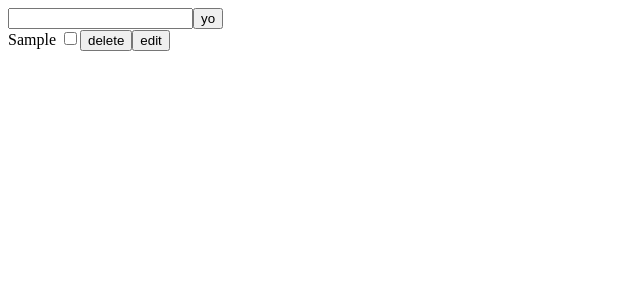
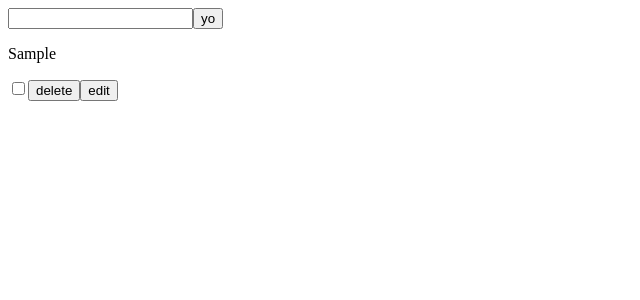
Before and after one commit to Rezaraki/to-do-list, a React (Create React App) app: page / in a window 1280 px wide. Both pictures are taken after typing "Sample" into the empty fields and a click on the button "yo". Shown: the top 300 px of the page, without its empty margins (0-640 px from the left). Built offline with nearby package versions, Linux system fonts and the light colour scheme.

Commit message:
editing todos done

```diff
--- /dev/null
+++ b/src/components/Button.js
@@ -0,0 +1,7 @@
+const Button = ({ text, func, payload }) => {
+    return (
+        <button onClick={() => { return func(payload) }} >{text}</button>
+    );
+}
+
+export default Button;
--- a/src/components/Todo.js
+++ b/src/components/Todo.js
@@ -1,18 +1,56 @@
 // : [text, keys, isdone, todoDispatcher, DISPATCH_COMMANDS]
 
+import { useRef, useState } from "react";
+import Button from "./Button";
+
 const Todo = ({ data: [todoDispatcher, DISPATCH_COMMANDS], todo: { todoText, key, isDone } }) => {
+
+    // const todoTextField = useRef()
+    const [editToggle, setEditToggle] = useState(true)
+
+    const submitFunc = e => {
+        todoDispatcher({ type: DISPATCH_COMMANDS.EDIT, keys: key, event: e })
+        setEditToggle(true)
+    }
 
     return (
 
         <div key={key}>
 
-            <label htmlFor="checkbox">{todoText} </label>
-            <input type="checkbox" id="checkbox" />
-            <button onClick={e => { return todoDispatcher({ keys: key, type: DISPATCH_COMMANDS.DELETE }) }} >delete</button>
-            <button key={key}>edit</button>
+            {editToggle ? <p>{todoText}</p> : <form onSubmit={e => submitFunc(e)}>
+                <input type="text" className="edit-input" /> <button>submit</button>
+            </form>
+            }
+
+            <input type="checkbox" id={`checkbox-${key}`} />
+            <Button text='delete' key={'delete' + key} func={todoDispatcher} payload={{ keys: key, type: DISPATCH_COMMANDS.DELETE }} />
+
+            <Button text='edit' key={'edit' + key} func={() => setEditToggle(false)} payload={true} />
+
+
+
 
         </div>
     );
 }
 
 export default Todo;
+
+
+
+//   {/* <form ref={inputRef} onSubmit={e => todoDispatcher({ event: e, type: DISPATCH_COMMANDS.GET_INPUT })}>
+//             <input type='text' />
+//             <button>yo</button>
+//         </form> */}
+//                 {/* <TodoText />
+//                 show {todoText}
+//                unless edit btn is clicked -->> how to know if clicked -- onclick run two funcs one to change the main state ,second to change Todo component state
+//                 then show input */}
+
+//                 {/* {<p>{todoText}</p> ||  <input type="text" className="edit-input" />  } */}
+//                 {/* <p>{todoText}</p> */}
+//  {/* <p>{todoText}</p> */}
+//             {/* <input type="text" className="edit-input" /> */}
+
+//  {/* <button onClick={() => { return todoDispatcher({ keys: key, type: DISPATCH_COMMANDS.DELETE }) }} >delete</button> */}
+//             {/* <button onClick={() => { return todoDispatcher({ keys: key, type: DISPATCH_COMMANDS.EDIT }) }} >edit</button> */}
--- a/src/components/TodoContainer.js
+++ b/src/components/TodoContainer.js
@@ -3,14 +3,15 @@ import { useEffect, useReducer, useState } from "react";
 import TodoInput from "./TodoInput";
 import TodoList from "./TodoList";
 
-//  adding delete func
+//  adding delete func  ✓
 // adding eddit func
 // adding check button
 // beautifing the App
 // finding a solution for backend
 const DISPATCH_COMMANDS = {
     GET_INPUT: 'GET_INPUT',
-    DELETE: 'DELETE'
+    DELETE: 'DELETE',
+    EDIT: 'EDIT'
 
 }
 const keyGen = (prevkey = 0) => prevkey + 1;
@@ -26,16 +27,27 @@ const todoGen = function (todoText, arrayOftodos) {
 const reducer = (state, action) => {
 
     switch (action.type) {
+
+        case DISPATCH_COMMANDS.EDIT:
+            action.event.preventDefault();
+
+            // do the job without mutating the state
+            // const tempState=
+            const temporaryState = [...state]
+            const newText = action.event.target.children[0].value;
+            const indexOfEditedTodo = temporaryState.findIndex(todo => todo.key === action.keys)
+
+            temporaryState[indexOfEditedTodo].todoText = newText;
+
+            return temporaryState;
+
         case DISPATCH_COMMANDS.DELETE:
-            let tempState = JSON.parse(JSON.stringify(state))
-
-            tempState.pop(tempState.findIndex(todo => todo.key === action.key))
-
+            const tempState = state.filter(todo => todo.key !== action.keys)
 
             return tempState;
 
         case DISPATCH_COMMANDS.GET_INPUT:
-            action.event.preventDefault()
+            action.event.preventDefault();
 
             if (action.event.target.children[0].value) {
 
@@ -43,7 +55,6 @@ const reducer = (state, action) => {
 
                 const objectifiedTodo = todoGen(todoText, state)
 
-                console.log(state);
 
                 return [...state, objectifiedTodo]
 
@@ -60,23 +71,16 @@ const reducer = (state, action) => {
     }
 }
 const TodoContainer = () => {
-    // const [todos, setTodos] = useState([])
 
     const [todos, todoDispatcher] = useReducer(reducer, [])
-    // console.log(todoDispatcher);
-    // console.log(todos, 'todooooos');
+
     return (
-        <>
-
-            <div className="todo-container">
-                <div className="todo-second-container">
-                    <TodoInput data={[todoDispatcher, DISPATCH_COMMANDS]} />
-                    <TodoList data={[todos, todoDispatcher, DISPATCH_COMMANDS]} />
-
-
-                </div>
+        <div className="todo-container">
+            <div className="todo-second-container">
+                <TodoInput data={[todoDispatcher, DISPATCH_COMMANDS]} />
+                <TodoList data={[todos, todoDispatcher, DISPATCH_COMMANDS]} />
             </div>
-        </>
+        </div>
     );
 }
 
--- a/src/components/TodoList.js
+++ b/src/components/TodoList.js
@@ -9,9 +9,9 @@ const TodoList = ({ data: [todos, ...theRest] }) => {
 
         // console.log(!todos[0], '!todos[0]', todos);
         return (
-            <div  >
-                {todos.map(todo => <Todo todo={todo} key={todo.key} data={theRest} />)}
-            </div>
+
+            todos.map(todo => <div key={todo.key}> <Todo todo={todo} key={todo.key} data={theRest} /></div>)
+
         )
     } else { return <div  > add some todos</div> }
 
```
Also changed, not shown: src/Styles/Todo.module.css (added).
